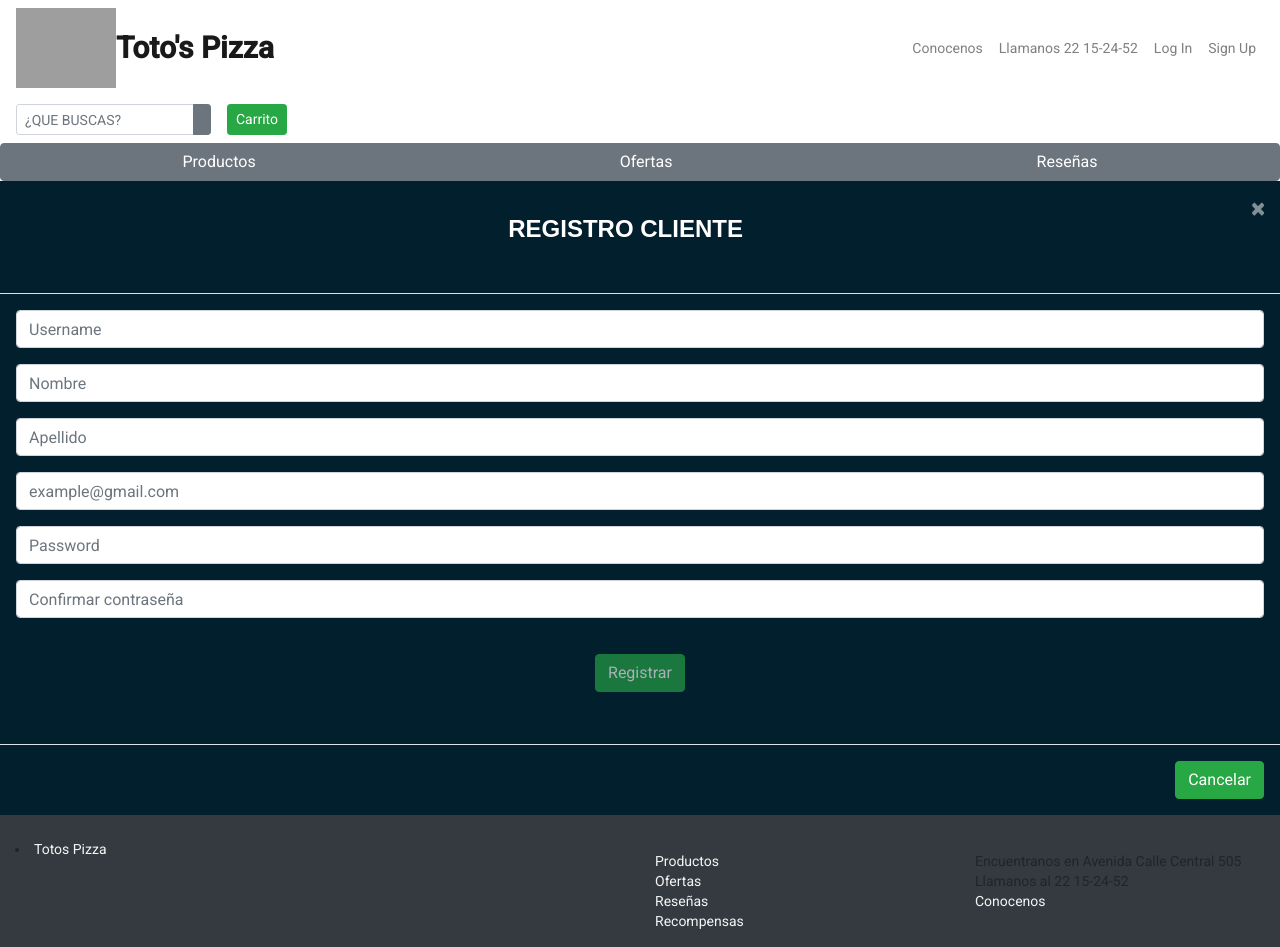
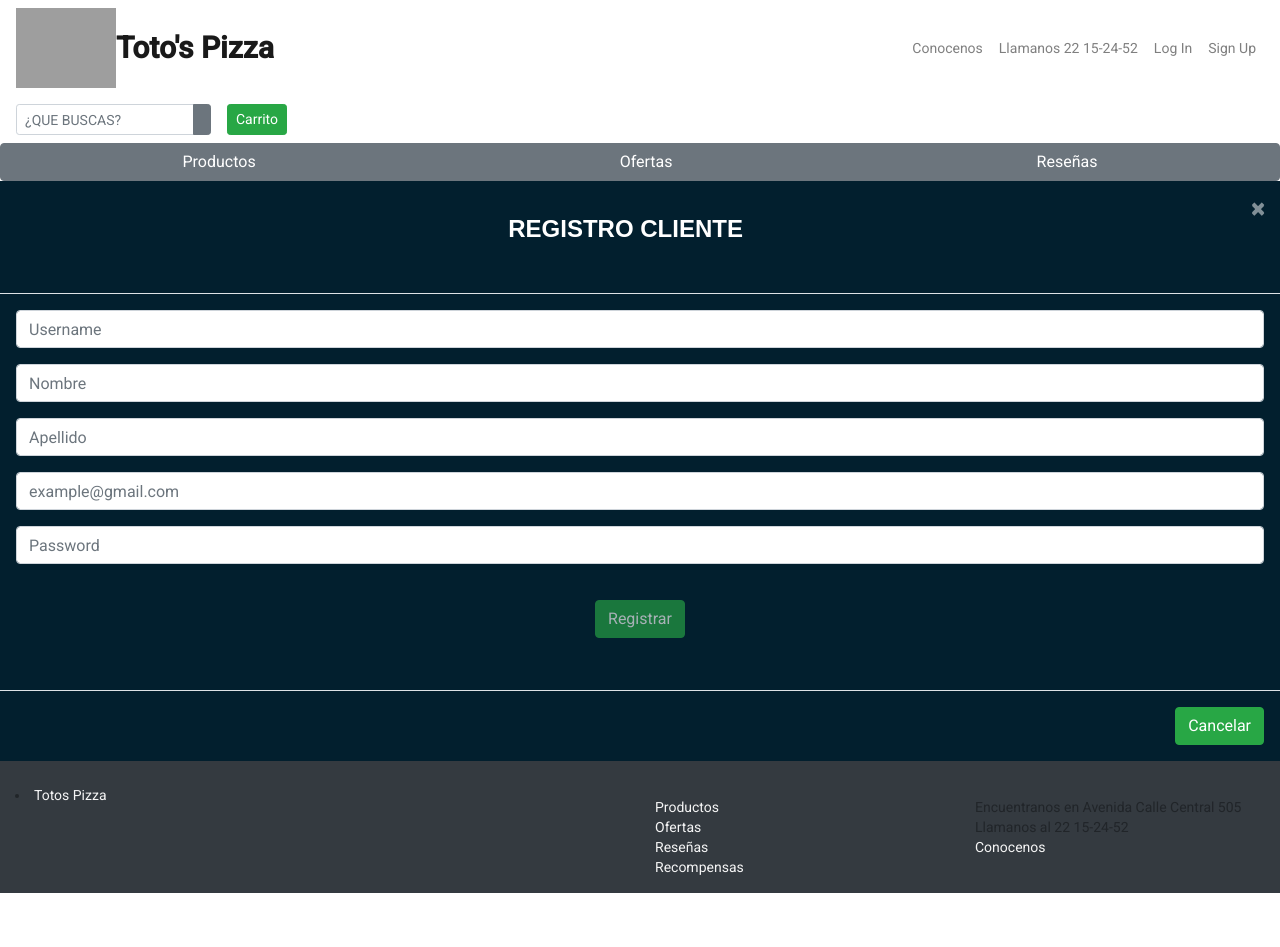
Before and after one commit to Santana20/BenchAppFrontCliente, an Angular app: page /newcliente in a window 1280 px wide. After the commit the page ends 893 px from the top, so only its background shows below. Built offline with nearby package versions, Linux system fonts and the light colour scheme; grey boxes are pictures that could not be loaded.

Commit message:
validando password

```diff
--- a/src/app/cliente/create-cliente/create-cliente.component.html
+++ b/src/app/cliente/create-cliente/create-cliente.component.html
@@ -241,19 +241,7 @@
             </div>
         </div>
 
-        <div class="form-group">
-            <input type="password" class="form-control" id="Fconfirmpassword" [(ngModel)]="confirmpassword" name="Fconfirmpassword" #Fconfirmpassword="ngModel" placeholder="Confirmar contraseña" required>
 
-            <div class="alert alert-danger"
-                    *ngIf="Fconfirmpassword.invalid && (Fconfirmpassword.dirty || Fconfirmpassword.touched)">
-                <div *ngIf="Fconfirmpassword.errors.required">
-                        Campo es requerida.
-                </div>
-                <div *ngIf="Fconfirmpassword.value != Fpasssword.value">
-                    Compruebe que sea igual a la contraseña.
-                </div>
-            </div>
-        </div>
 
         <div class="form-group card-body text-center">
             <button type="submit" class="btn btn-success "
```
